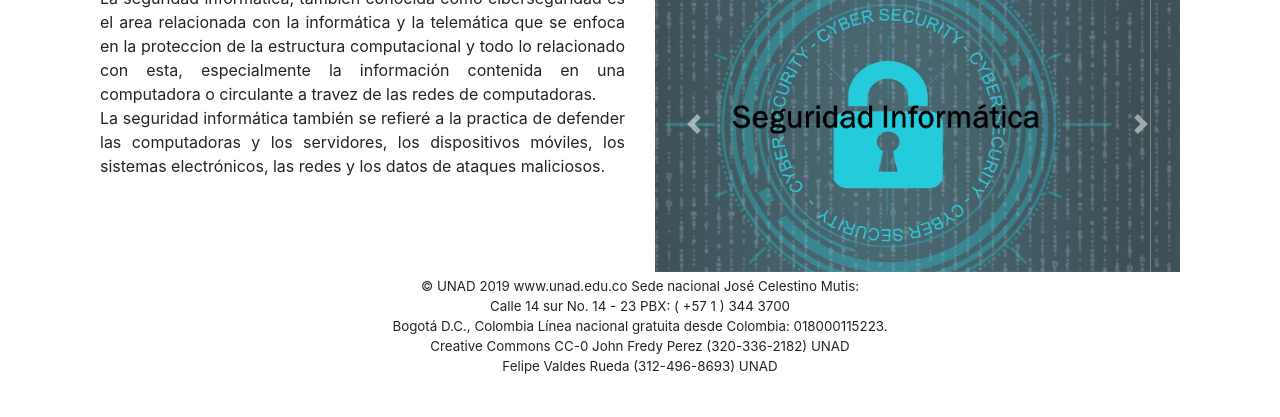
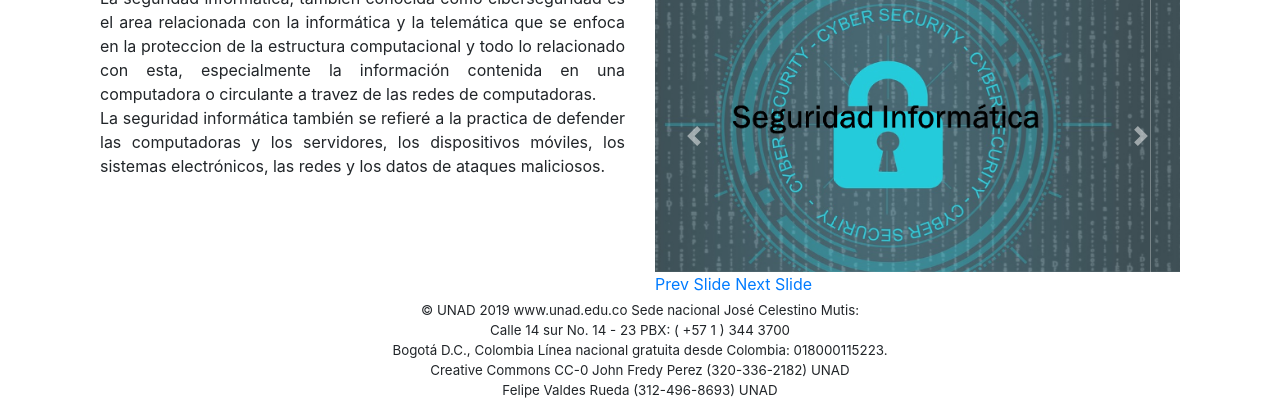
Before and after one commit to jfperezve/pagina, a plain HTML site: page makinof.html in a window 1280 px wide. Shown: the part 584-1001 px from the top of the page. Before the commit the page ends 977 px from the top, so only its background shows below. Drawn offline with nearby package versions, Linux system fonts and the light colour scheme; a script that the page names is missing; files whose address does not match are found by name.

Commit message:
Update makinof.html

```diff
--- a/makinof.html
+++ b/makinof.html
@@ -112,6 +112,8 @@
                             <a class="carousel-control-next" href="#Controls" role="button" data-slide="next">
                                 <span class="carousel-control-next-icon" aria-hidden="true"></span>
                                 <span class="sr-only">Next</span>
+                                <a href="javascript:void(0);" id="prevBtn">Prev Slide</a>
+                                <a href="javascript:void(0);" id="nextBtn">Next Slide</a>
                             </a>
                         </div>
                     </div>
```
